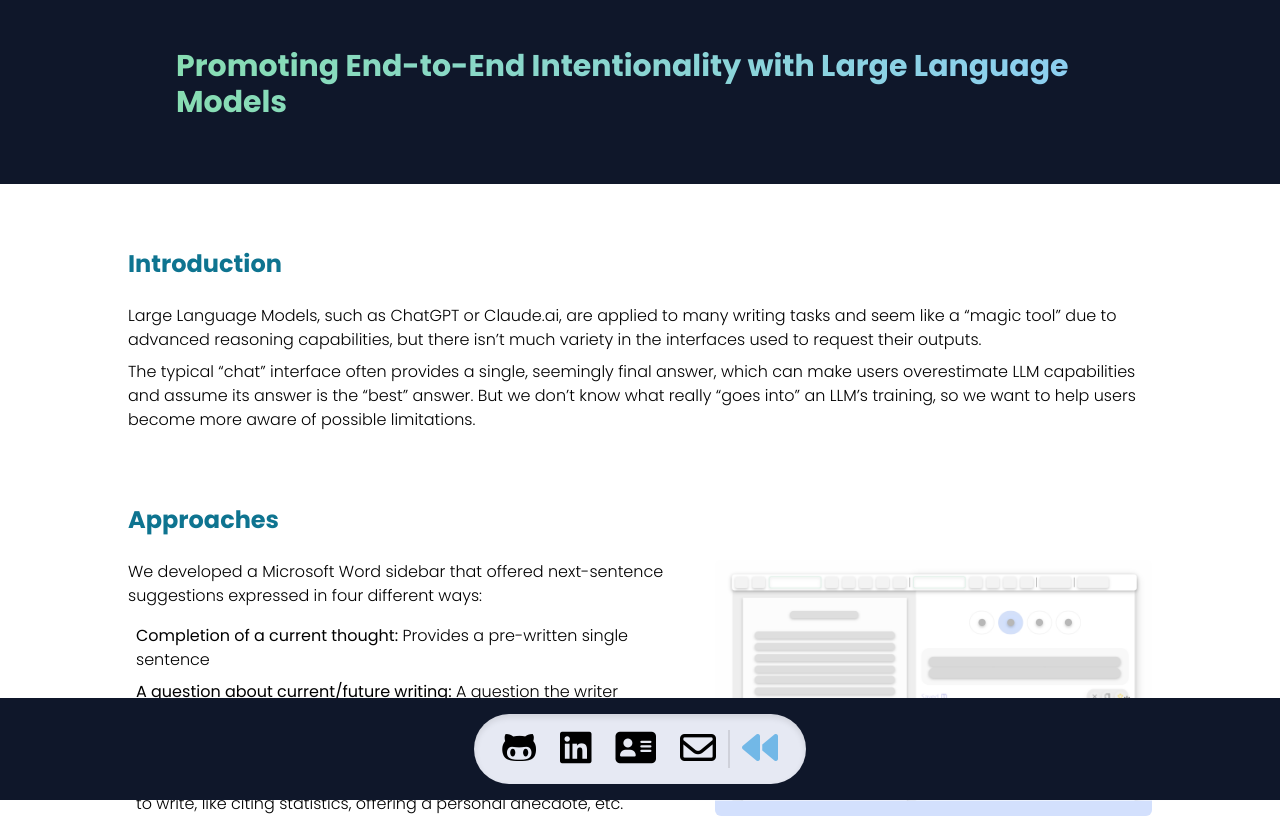
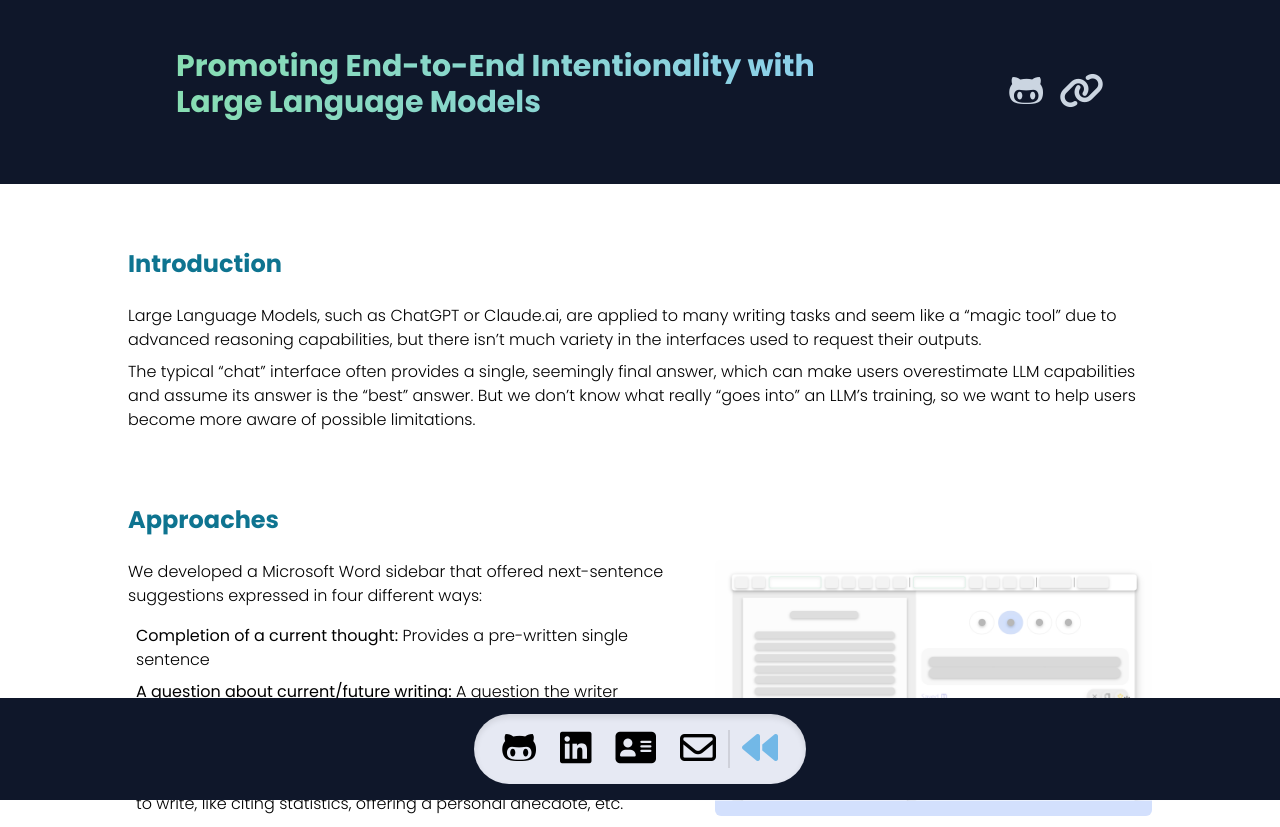
Before and after one commit to Cobblestone5517/Cobblestone5517.github.io, a website: page build/projects/aiwritingtool.html in a window 1280 px wide. Shown: the top 827 px of the page. Drawn offline with nearby package versions, Linux system fonts and the light colour scheme.

Commit message:
Update page with GH link

```diff
--- a/build/projects/aiwritingtool.html
+++ b/build/projects/aiwritingtool.html
@@ -15,11 +15,20 @@
 
 <body>
   <div class="bg-slate-900" id="top-navigation">
-    <div class="flex flex-col ml-32 mr-32" id="navbar-elements">
+    <div class="flex flex-row ml-32 mr-32" id="navbar-elements">
       <div class="p-12" id="desc-text">
         <h1 id="title" class="text-white text-3xl font-bold mb-4">
           Promoting End-to-End Intentionality with Large Language Models
         </h1>
+      </div>
+      <div class="p-12 right-0 left-full justify-items-end ml-auto flex items-center gap-2">
+        <a class="text-slate-300 ml-2 mr-2" target="_blank" rel="noopener noreferrer"
+          href="https://github.com/AIToolsLab/writing-tools">
+          <i class="fa-brands fa-github-alt" style="font-size:36px"></i>
+        </a>
+        <a class="text-slate-300" target="_blank" rel="noopener noreferrer" href="https://textfocals.com/">
+          <i class="fa-solid fa-link" style="font-size:36px"></i>
+        </a>
       </div>
     </div>
   </div>
```
